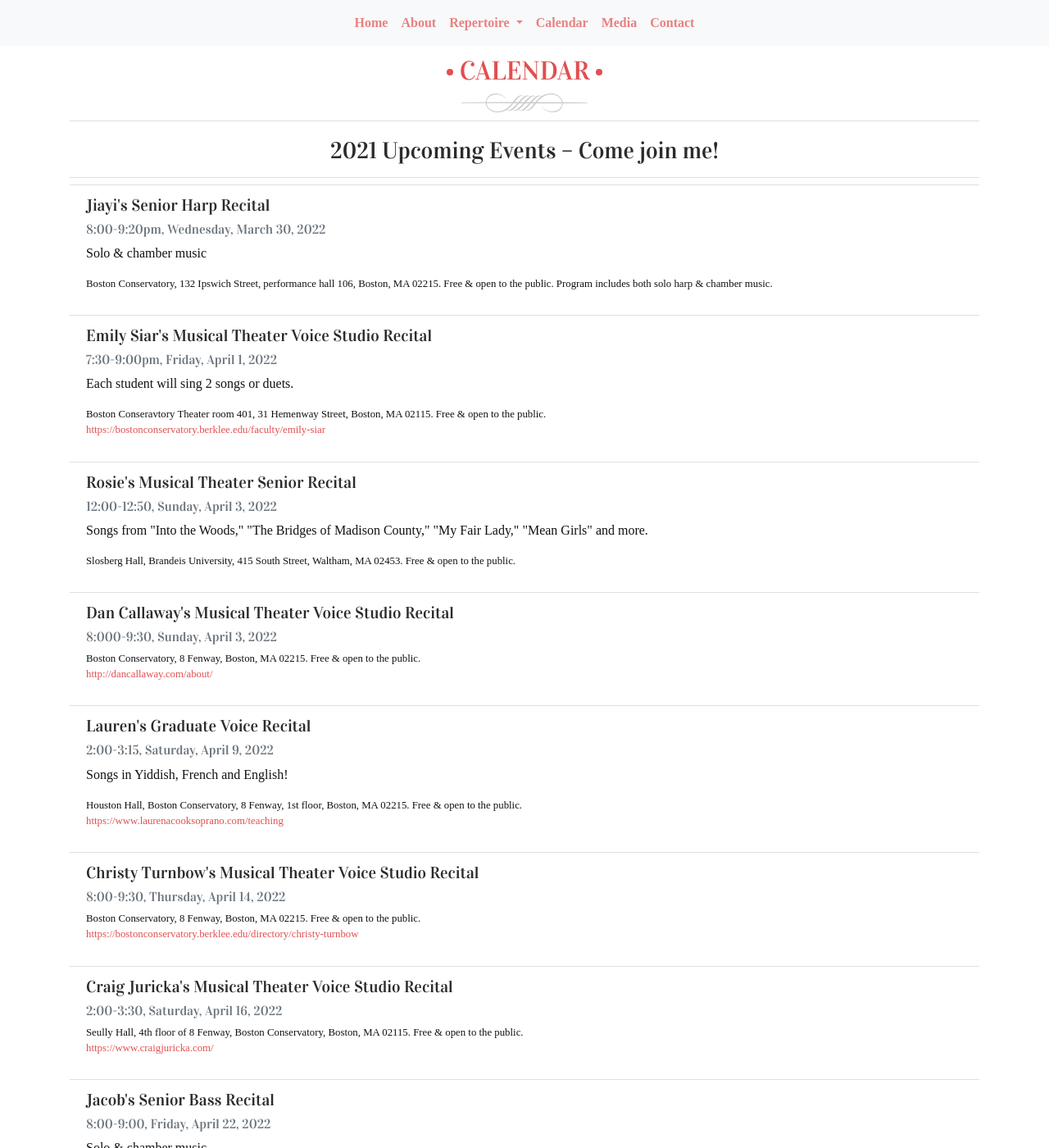
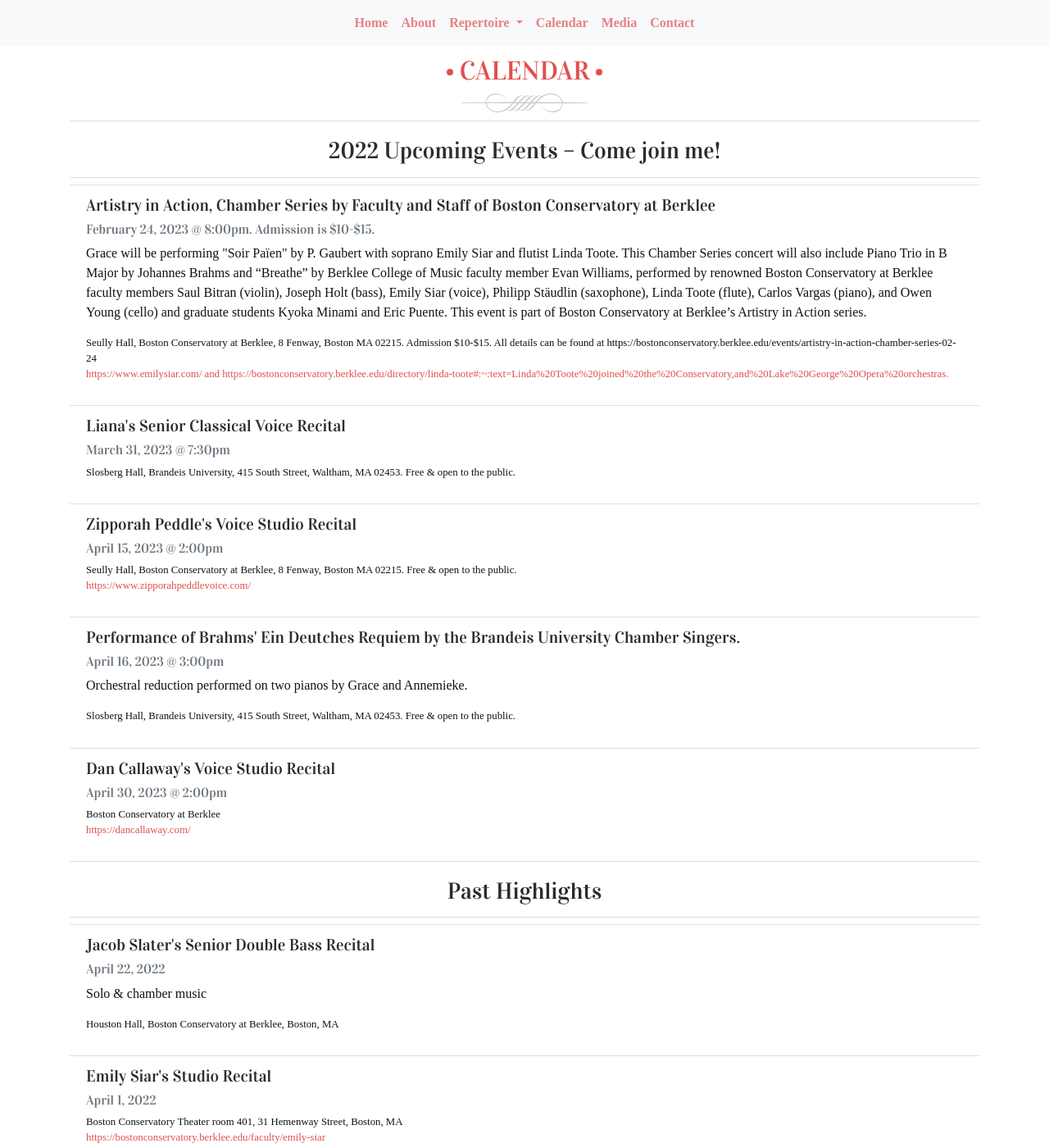
Before and after one commit to musicbygraceevelyn/musicbygraceevelyn.github.io, a Jekyll site: the page built from calendar.md, in a window 1280 px wide and 1400 px high. Shown: the whole window at 82% size. Built offline with Jekyll 4.4.1, drawn with Linux system fonts in a browser that asks for light colours; some web fonts are replaced; some of the changed text lies outside the part shown.

Commit message:
Updated calendar and stuff

```diff
--- a/calendar.md
+++ b/calendar.md
@@ -4,57 +4,62 @@ layout: single
 
 current_events:
 
-- date: 8:00-9:20pm, Wednesday, March 30, 2022
-  title: Jiayi's Senior Harp Recital
+- date: February 24, 2023
+  title: Artistry in Action, Chamber Series by Faculty and Staff of Boston Conservatory at Berklee
+  subtitle: Grace will be performing "Soir Païen" by P. Gaubert with soprano Emily Siar and flutist Linda Toote. This Chamber Series concert will also include Piano Trio in B Major by Johannes Brahms and “Breathe” by Berklee College of Music faculty member Evan Williams, performed by renowned Boston Conservatory at Berklee faculty members Saul Bitran (violin), Joseph Holt (bass), Emily Siar (voice), Philipp Stäudlin (saxophone), Linda Toote (flute), Carlos Vargas (piano), and Owen Young (cello) and graduate students Kyoka Minami and Eric Puente. This event is part of Boston Conservatory at Berklee’s Artistry in Action series.
+  time: 8:00pm. Admission is $10-$15.
+  location: Seully Hall, Boston Conservatory at Berklee, 8 Fenway, Boston MA 02215. Admission $10-$15. All details can be found at https://bostonconservatory.berklee.edu/events/artistry-in-action-chamber-series-02-24
+  website: https://www.emilysiar.com/ and https://bostonconservatory.berklee.edu/directory/linda-toote#:~:text=Linda%20Toote%20joined%20the%20Conservatory,and%20Lake%20George%20Opera%20orchestras.
+
+- date: March 31, 2023
+  title: Liana's Senior Classical Voice Recital
+  subtitle:
+  time: 7:30pm
+  location: Slosberg Hall, Brandeis University, 415 South Street, Waltham, MA 02453. Free & open to the public.
+
+- date: April 15, 2023
+  title: Zipporah Peddle's Voice Studio Recital
+  subtitle:
+  time: 2:00pm
+  location: Seully Hall, Boston Conservatory at Berklee, 8 Fenway, Boston MA 02215. Free & open to the public.
+  website: https://www.zipporahpeddlevoice.com/
+
+- date: April 16, 2023
+  time: 3:00pm
+  title: Performance of Brahms' Ein Deutches Requiem by the Brandeis University Chamber Singers.
+  subtitle: Orchestral reduction performed on two pianos by Grace and Annemieke.
+  location: Slosberg Hall, Brandeis University, 415 South Street, Waltham, MA 02453. Free & open to the public.
+
+- date: April 30, 2023
+  title: Dan Callaway's Voice Studio Recital
+  subtitle:
+  time: 2:00pm
+  location: Boston Conservatory at Berklee
+  website: https://dancallaway.com/
+
+
+past_events:
+
+- date: April 22, 2022
+  title: Jacob Slater's Senior Double Bass Recital
   subtitle: Solo & chamber music
-  location: Boston Conservatory, 132 Ipswich Street, performance hall 106, Boston, MA 02215. Free & open to the public. Program includes both solo harp & chamber music.
+  location: Houston Hall, Boston Conservatory at Berklee, Boston, MA
 
-- date: 7:30-9:00pm, Friday, April 1, 2022
-  title: Emily Siar's Musical Theater Voice Studio Recital
-  subtitle: Each student will sing 2 songs or duets.
-  location: Boston Conseravtory Theater room 401, 31 Hemenway Street, Boston, MA 02115. Free & open to the public.
+- date: April 1, 2022
+  title: Emily Siar's Studio Recital
+  location: Boston Conservatory Theater room 401, 31 Hemenway Street, Boston, MA
   website: https://bostonconservatory.berklee.edu/faculty/emily-siar
 
-- date: 12:00-12:50, Sunday, April 3, 2022
-  title: Rosie's Musical Theater Senior Recital
-  subtitle: Songs from "Into the Woods," "The Bridges of Madison County," "My Fair Lady," "Mean Girls" and more.
-  location: Slosberg Hall, Brandeis University, 415 South Street, Waltham, MA 02453. Free & open to the public.
-
-- date: 8:000-9:30, Sunday, April 3, 2022
-  title: Dan Callaway's Musical Theater Voice Studio Recital
-  location: Boston Conservatory, 8 Fenway, Boston, MA 02215. Free & open to the public.
-  website: http://dancallaway.com/about/
-
-- date: 2:00-3:15, Saturday, April 9, 2022
-  title: Lauren's Graduate Voice Recital
+- date: April 9, 2022
+  title: Lauren Cook's Graduate Voice Recital
   subtitle: Songs in Yiddish, French and English!
-  location: Houston Hall, Boston Conservatory, 8 Fenway, 1st floor, Boston, MA 02215. Free & open to the public.
+  location: Houston Hall, Boston Conservatory at Berklee, Boston, MA
   website: https://www.laurenacooksoprano.com/teaching
 
-- date: 8:00-9:30, Thursday, April 14, 2022
-  title: Christy Turnbow's Musical Theater Voice Studio Recital
-  location: Boston Conservatory, 8 Fenway, Boston, MA 02215. Free & open to the public.
-  website: https://bostonconservatory.berklee.edu/directory/christy-turnbow
-
-- date: 2:00-3:30, Saturday, April 16, 2022
-  title: Craig Juricka's Musical Theater Voice Studio Recital
-  location: Seully Hall, 4th floor of 8 Fenway, Boston Conservatory, Boston, MA 02115. Free & open to the public.
-  website: https://www.craigjuricka.com/
-
-- date: 8:00-9:00, Friday, April 22, 2022
-  title: Jacob's Senior Bass Recital
-  subtitle: Solo & chamber music
-  location: Boston Conservatory, 8 Fenway, Boston, MA 02215. Free & open to the public.
-
-- date: 7:30-8:45, Friday, April 29, 2022
-  title: Alex's Senior Musical Theater Recital
-  location: Slosberg Hall, Brandeis University, 415 South Street, Waltham, MA 02453. Free & open to the public.
-
-- date: Wednesday, May 4, 2022
-  title: Kat's Senior Musical Theater Recital
-  location: Slosberg Hall, Brandeis University, 415 South Street, Waltham, MA 02453. Free & open to the public.
-
-past_events:
+- date: March 30, 2022
+  title: Jiayi's Senior Harp Recital
+  subtitle: Program includes both solo harp & chamber music.
+  location: 132 Ipswich Street performance hall, Boston Conservatory at Berklee, Boston, MA
 
 - date: March 26, 2022
   title: Liana's Junior Classical Voice Recital
@@ -70,7 +75,8 @@ past_events:
   website: https://www.klassical-kidz-music-studio.com/
 
 - date: Nov. 17, 2019
-  title: Brandeis Choral ensembles concert directed by Robert Duff
+  title: Brandeis University's Chamber Singers and University Chorus' Fall Concert
+  subtitle: Directed by Robert Duff
   location: Brandeis University, Waltham, MA
 
 - date: Nov. 23, 2019
@@ -220,7 +226,7 @@ past_events:
 
 {% include titleborder %}
 
-### 2021 Upcoming Events -- Come join me!
+### 2022 Upcoming Events -- Come join me!
 
 {% include events.html items=page.current_events %}
 
```
Also changed, not shown: about.md (+20 -2 lines), index.md (+1 -1 lines), assets/images/Elouis and me.jpg (added).
